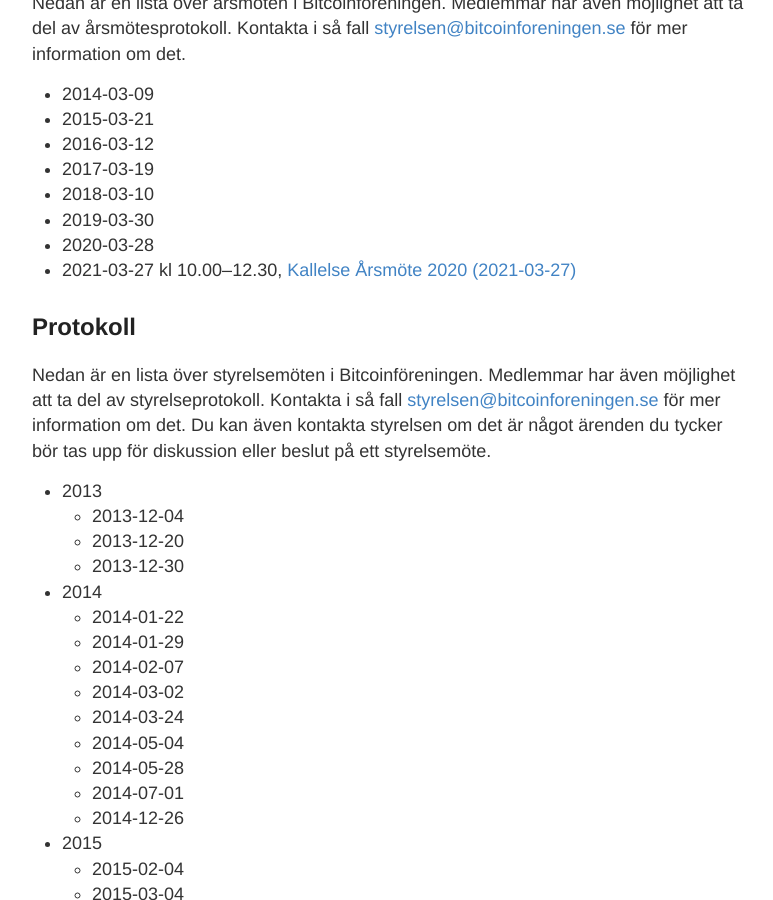
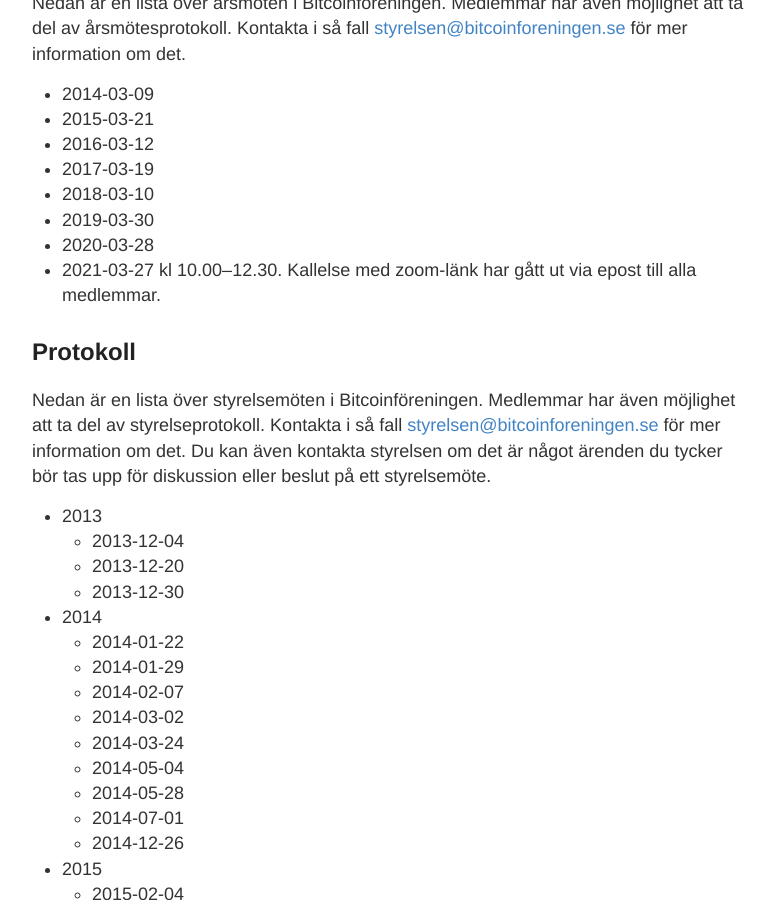
Before and after one commit to bitcoinforeningen/bitcoinforeningen.github.io, a Jekyll site: the page built from protokoll.md, in a window 1280 px wide and 900 px high, scrolled down 479 px. Shown: the whole window, without its empty margins (248-1021 px from the left). Built offline with Jekyll 4.4.1, drawn with Linux system fonts in a browser that asks for light colours.

Commit message:
Update protokoll.md
Uppdaterat text om kallelse via epost

```diff
--- a/protokoll.md
+++ b/protokoll.md
@@ -20,7 +20,7 @@ möjlighet att ta del av årsmötesprotokoll. Kontakta i så fall <styrelsen@bit
 - 2018-03-10
 - 2019-03-30
 - 2020-03-28
-- 2021-03-27 kl 10.00–12.30, [Kallelse Årsmöte 2020 (2021-03-27)](public/kallelse_20210327.pdf)
+- 2021-03-27 kl 10.00–12.30. Kallelse med zoom-länk har gått ut via epost till alla medlemmar.
 
 ## Protokoll
 
```
